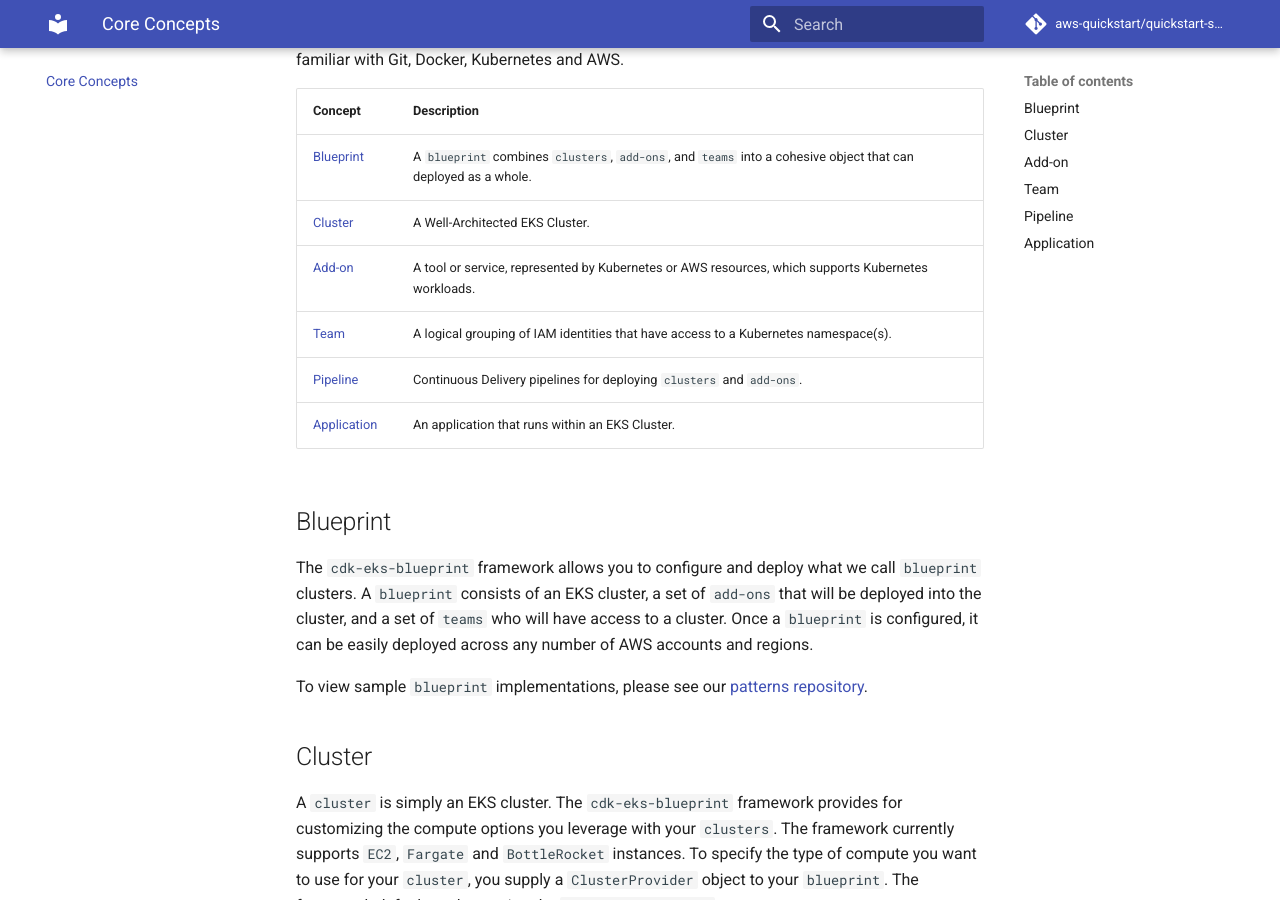
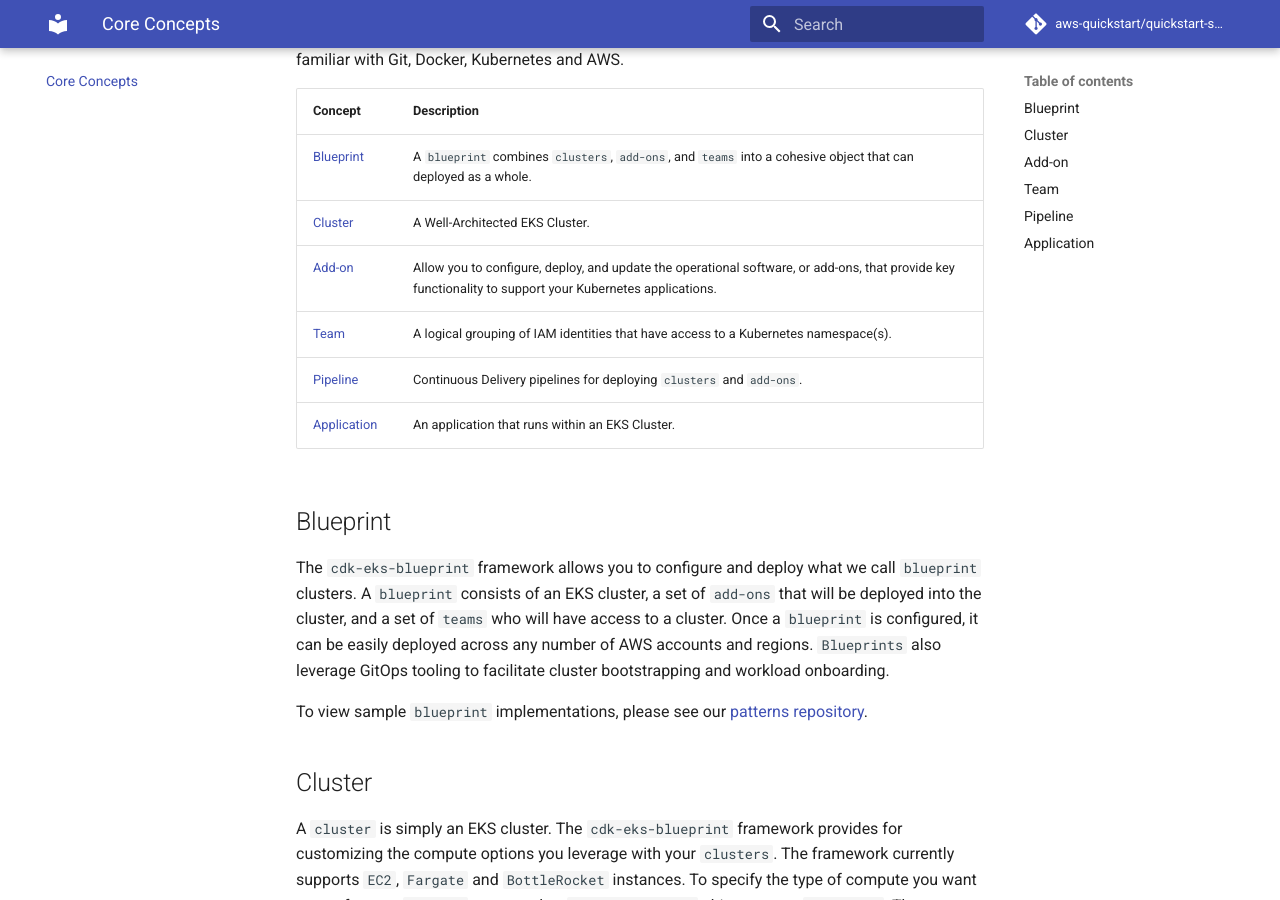
Before and after one commit to aws-quickstart/cdk-eks-blueprints, an MkDocs documentation site: the page built from docs/core-concepts.md, in a window 1280 px wide and 900 px high, scrolled down 232 px. Built offline with MkDocs 1.6.1 and Material for MkDocs 9.7.7, drawn with Linux system fonts in a browser that asks for light colours; comment, search, counter and statistics services are not loaded.

Commit message:
Small updated per feedback

```diff
--- a/docs/core-concepts.md
+++ b/docs/core-concepts.md
@@ -6,14 +6,14 @@
 |---------------|-----------------------------------------------------------------------|
 | [Blueprint](#blueprint) | A `blueprint` combines `clusters`, `add-ons`, and `teams` into a cohesive object that can deployed as a whole. |
 | [Cluster](#cluster) | A Well-Architected EKS Cluster. |
-| [Add-on](#add-on) | A tool or service, represented by Kubernetes or AWS resources, which supports Kubernetes workloads. |
+| [Add-on](#add-on) |  Allow you to configure, deploy, and update the operational software, or add-ons, that provide key functionality to support your Kubernetes applications. |
 | [Team](#team) | A logical grouping of IAM identities that have access to a Kubernetes namespace(s). |
 | [Pipeline](#pipeline) | Continuous Delivery pipelines for deploying `clusters` and `add-ons`. |
 | [Application](#application) | An application that runs within an EKS Cluster. |
 
 ## Blueprint
 
-The `cdk-eks-blueprint` framework allows you to configure and deploy what we call `blueprint` clusters. A `blueprint` consists of an EKS cluster, a set of `add-ons` that will be deployed into the cluster, and a set of `teams` who will have access to a cluster. Once a `blueprint` is configured, it can be easily deployed across any number of AWS accounts and regions.
+The `cdk-eks-blueprint` framework allows you to configure and deploy what we call `blueprint` clusters. A `blueprint` consists of an EKS cluster, a set of `add-ons` that will be deployed into the cluster, and a set of `teams` who will have access to a cluster. Once a `blueprint` is configured, it can be easily deployed across any number of AWS accounts and regions. `Blueprints` also leverage GitOps tooling to facilitate cluster bootstrapping and workload onboarding.
 
 To view sample `blueprint` implementations, please see our [patterns repository](https://github.com/aws-samples/ssp-eks-patterns).
 
```
